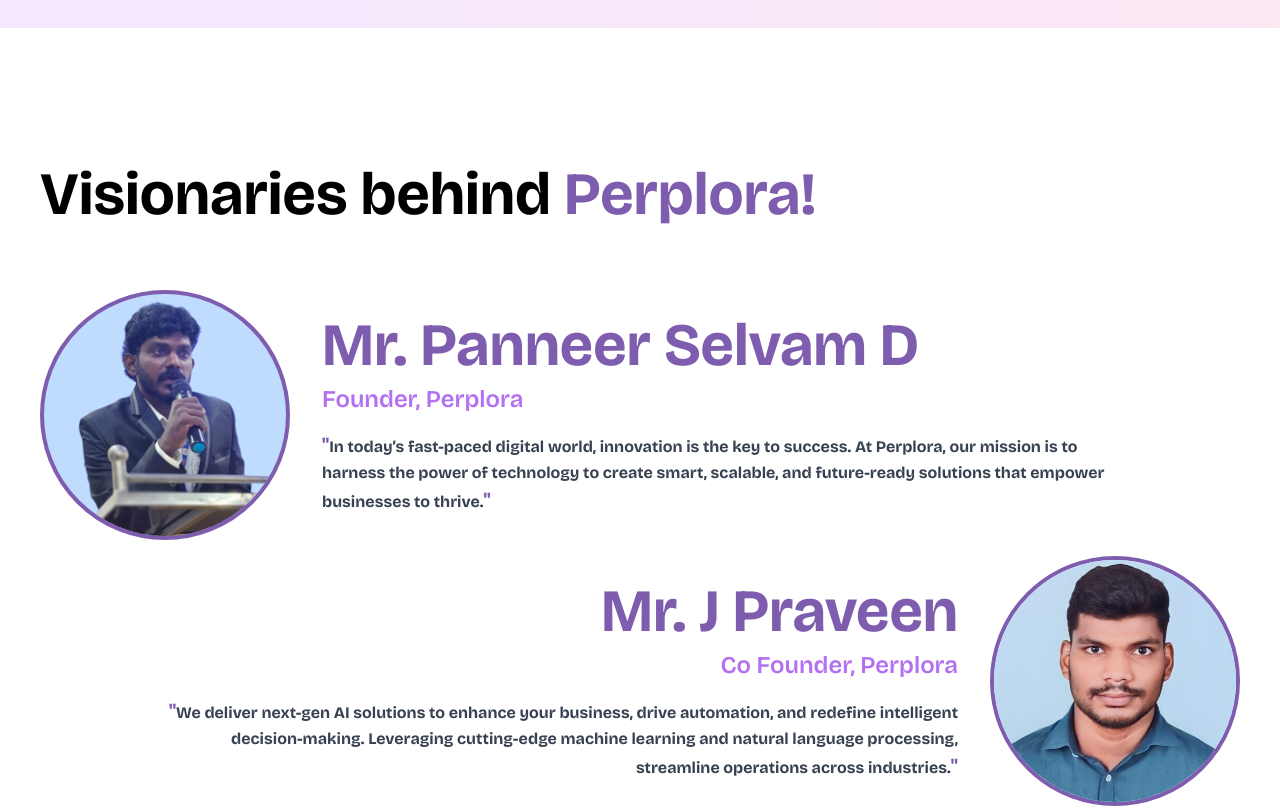
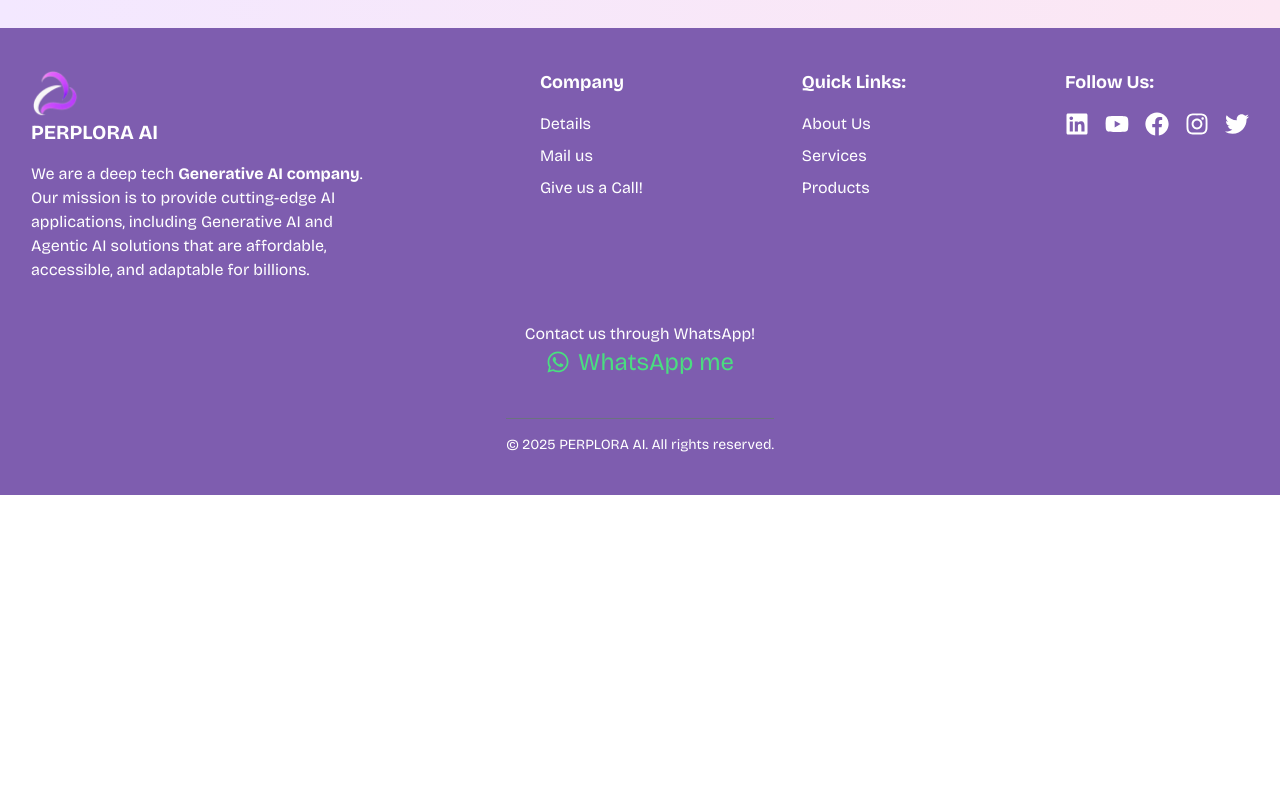
Before and after one commit to PerploraAI/Perplora_Website, a Next.js app: page / in a window 1280 px wide. Shown: the part 5160-5968 px from the top of the page. After the commit the page ends 5655 px from the top, so only its background shows below. Built offline with nearby package versions, Linux system fonts and the light colour scheme; a web font is replaced by a local one.

Commit message:
remove team

```diff
--- a/app/globals.css
+++ b/app/globals.css
@@ -38,6 +38,11 @@
 body {
   color: var(--foreground);
   background: var(--background);
-  overflow-x: hidden;
+  /* overflow-x: hidden; */
+  width: fit-content;
+  max-width: 100vw;
+  min-width: 320px;
+  align-items: center;
+  overflow-X: hidden;
   font-family: "Bricolage Grotesque", serif;
 }
--- a/app/page.js
+++ b/app/page.js
@@ -3,7 +3,7 @@
 import About from "./components/About";
 import Services from "./components/Services";
 import How from "./components/HowItWorks";
-import Team from "./components/Team";
+// import Team from "./components/Team";
 import Footer from "./components/Footer";
 import Technical from "./components/Technical";
 import Testimonials from "./components/Testimonials";
@@ -20,7 +20,7 @@
           <Services />
           <Technical />
           <Testimonials />
-          <Team />
+          {/* <Team /> */}
           <Footer />
     </div>
   );
```
